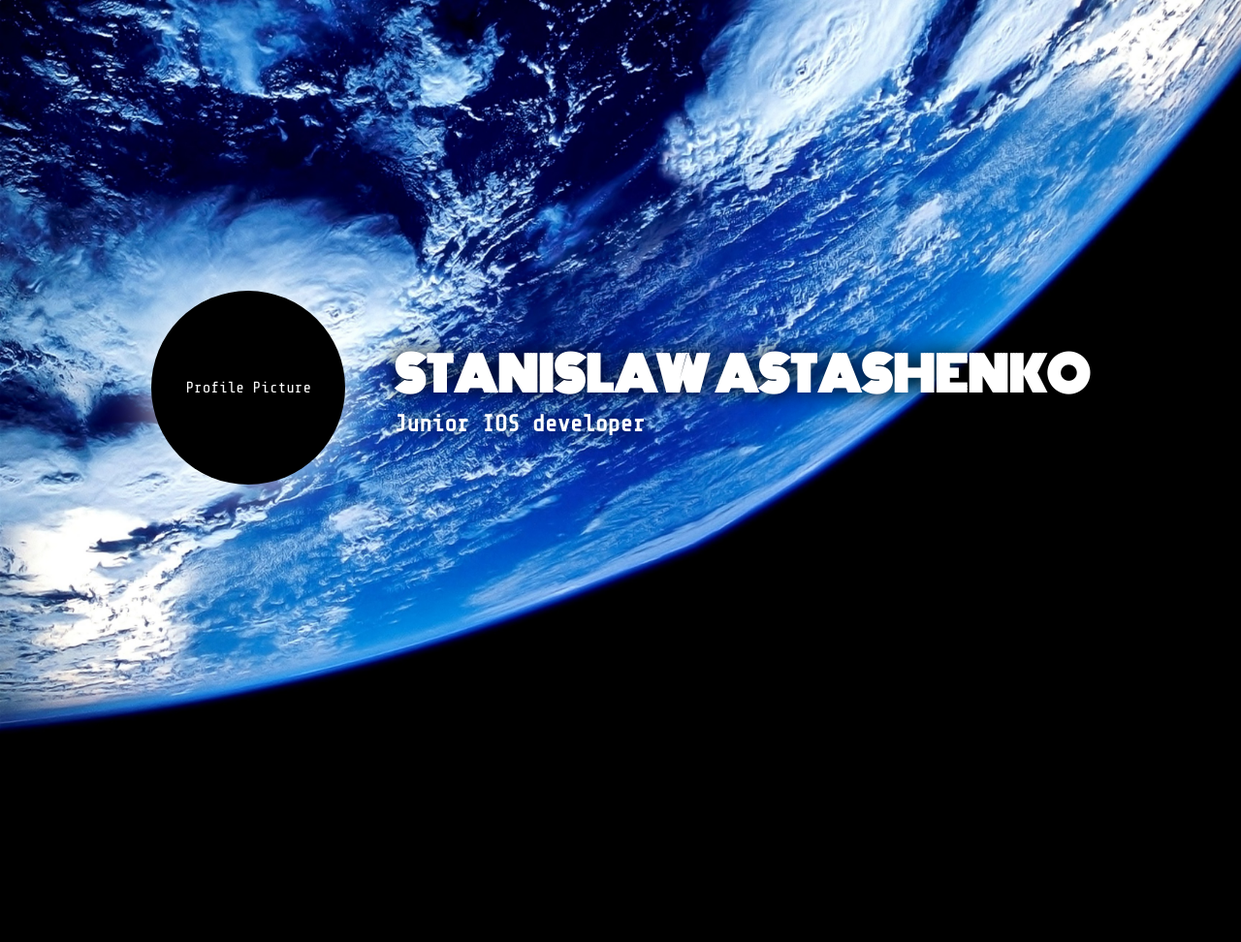
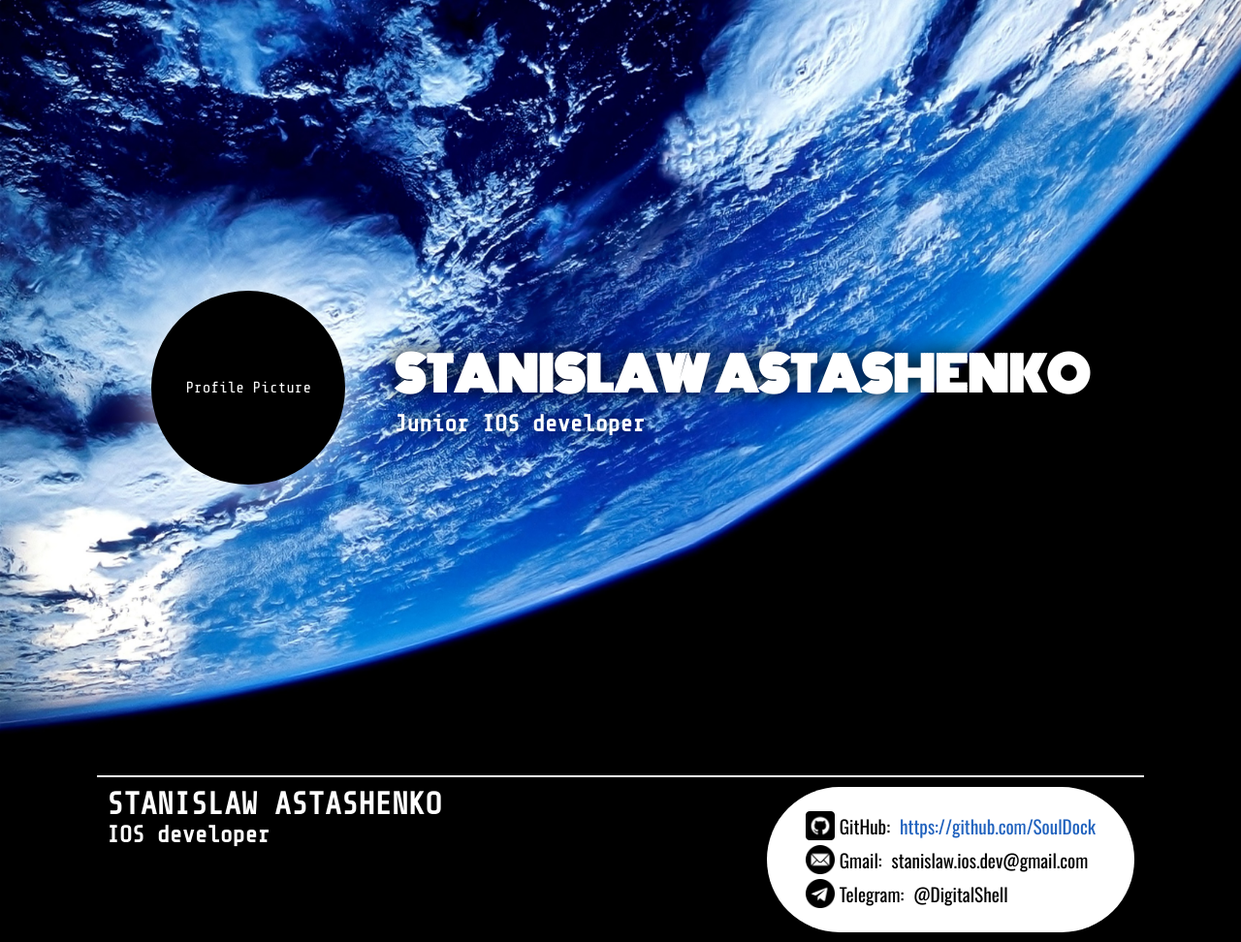
Before and after one commit to SoulDock/Portfolio, a plain HTML site: page index.html in a window 1280 px wide. Shown: the whole page at 97% size. Before the commit the page ends 800 px from the top, so only its background shows below. Drawn offline with nearby package versions, Linux system fonts and the light colour scheme.

Commit message:
Footer with contacts

```diff
--- a/default.css
+++ b/default.css
@@ -8,7 +8,9 @@
 
 body{
   font-family: 'Share Tech Mono', monospace;
+  scroll-behavior: smooth;
   background-color: #000;
+  color: #fff;
 }
 
 body,
@@ -27,3 +29,18 @@ dl,
 dd {
   margin: 0;
 }
+
+.icon{
+  max-width: 30px;
+}
+
+a{
+  color: #2062be;
+  text-decoration: none;
+  transition: .2s linear;
+}
+a:hover{
+  text-decoration: underline;
+  color: #368aff;
+  cursor: pointer;
+}
--- a/index.html
+++ b/index.html
@@ -20,5 +20,36 @@
             </div>
         </div>
     </div>
+
+    <footer class="footer">
+        <div class="footer_title">
+            <h1>STANISLAW ASTASHENKO</h1>
+            <h2>IOS developer</h2>
+        </div>
+        <div class="footer_contacts">
+            <div class="contact">
+                <div class="contact_title">
+                    <img class="icon" src="./src/icons/github.png" alt="">
+                    <p>GitHub:</p>
+                </div>
+                <a target="_blank" href="https://github.com/SoulDock">https://github.com/SoulDock</a>
+            </div>
+            <div class="contact">
+                <div class="contact_title">
+                    <img class="icon" src="./src/icons/email.png" alt="">
+                    <p>Gmail:</p>
+                </div>
+                <p>stanislaw.ios.dev@gmail.com</p>
+            </div>
+            <div class="contact">
+                <div class="contact_title">
+                    <img class="icon" src="./src/icons/telegram.png" alt="">
+                    <p>Telegram:</p>
+                </div>
+                <p>@DigitalShell</p>
+            </div>
+        </div>
+    </footer>
+
 </body>
 </html>
--- a/style.css
+++ b/style.css
@@ -1,16 +1,12 @@
-
 @import url('https://fonts.googleapis.com/css2?family=Monoton&display=swap');
+@import url('https://fonts.googleapis.com/css2?family=Oswald&display=swap');
 
 .global_container{
     width: 100vw;
     height: 100vh;
 
-    overflow-y: scroll;
-
     background: url("./src/planet.jpg");
     background-size: cover;
-
-    color: #fff;
 
     display: flex;
     justify-content: center;
@@ -42,3 +38,32 @@
 .title_subtext{
     text-shadow: 0px 0px 20px #000000;
 }
+
+/* FOOTER */
+.footer{
+    margin: 0 100px;
+    padding: 10px;
+    border-top: 2px solid #ffffff;
+    display: flex;
+    align-items: start;
+    justify-content: space-between;
+}
+.footer_contacts{
+    background-color: #ffffff;
+    border-radius: 100px;
+    padding: 20px 40px;
+    color: #000000;
+}
+.contact{
+    margin: 5px 0;
+    display: flex;
+    align-items: center;
+    gap: 10px;
+    font-size: 1.2rem;
+    font-family: 'Oswald', sans-serif;
+}
+.contact_title{
+    display: flex;
+    align-items: center;
+    gap: 5px;
+}
```
Also changed, not shown: src/icons/email.png (added), src/icons/github.png (added), src/icons/telegram.png (added), 3 other files.
